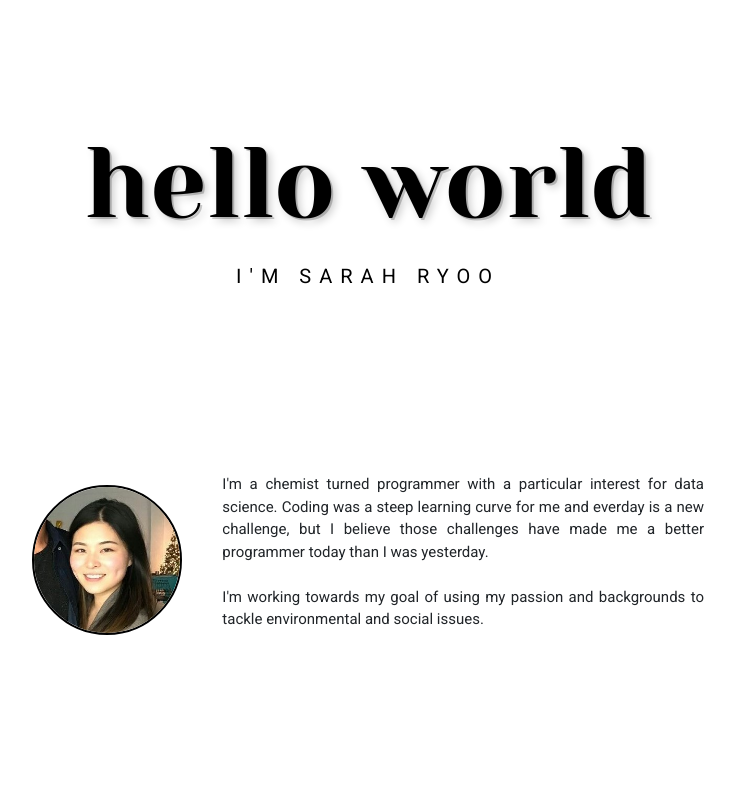
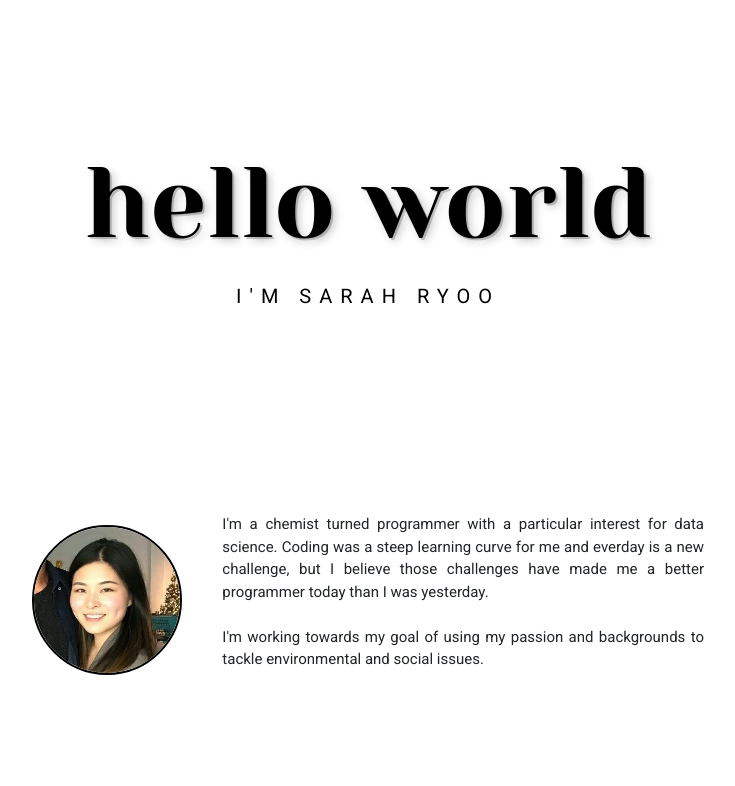
Before and after one commit to sarah-ryoo/sarah-ryoo.github.io, a React (Create React App) app: page / in a window 1280 px wide. Shown: the top 786 px of the page, without its empty margins (272-1007 px from the left). Built offline with nearby package versions, Linux system fonts and the light colour scheme.

Commit message:
Increased height of header

```diff
--- a/src/App.css
+++ b/src/App.css
@@ -7,7 +7,7 @@
 
 .App-header {
   /* background-color: #282c34; */
-  min-height: 55vh;
+  min-height: 60vh;
   display: flex;
   flex-direction: column;
   align-items: center;
```
Also changed, not shown: 1 other file (tests, documents, lock files or other folders).
